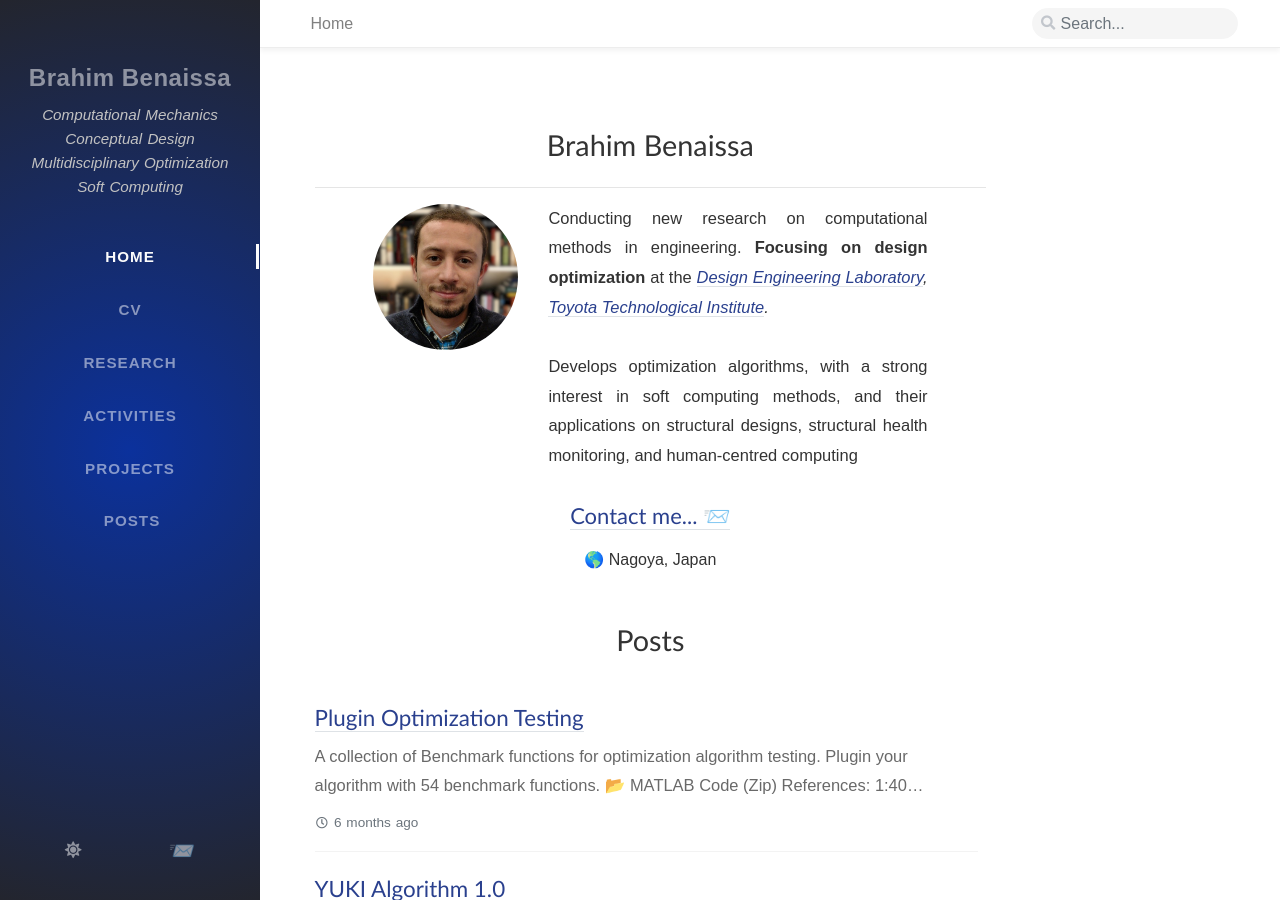
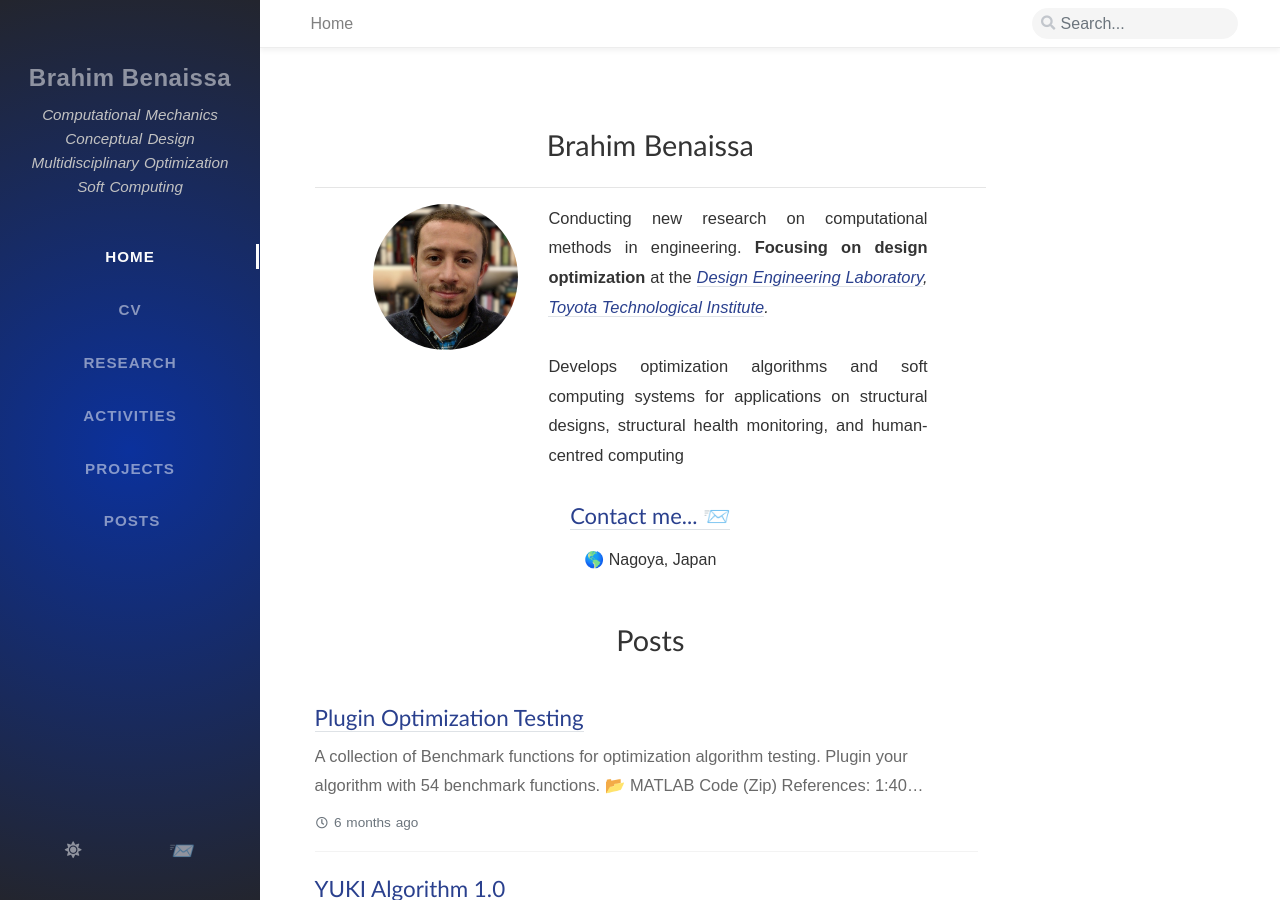
Before and after one commit to Brahim-Benaissa/Brahim-Benaissa.github.io, a Jekyll site: the page built from index.html, in a window 1280 px wide and 900 px high. Built offline with Jekyll 4.4.1, drawn with Linux system fonts in a browser that asks for light colours; nearby versions of some CDN libraries; some web fonts are replaced; the list of posts is cut into pages by our own code; comment, search, counter and statistics services are not loaded.

Commit message:
Update home.html

```diff
--- a/_layouts/home.html
+++ b/_layouts/home.html
@@ -22,7 +22,7 @@ layout: page
       Conducting new research on computational methods in engineering. <b> Focusing on design optimization </b> at the
        <i><a target="_blank" href="https://www.toyota-ti.ac.jp/english/research/labolatories/mech/post-26.html">Design Engineering Laboratory</a>, <a target="_blank" href="https://www.toyota-ti.ac.jp/english/index.html">Toyota Technological Institute</a>.</i>
       <br><br>
-      Develops optimization algorithms, with a strong interest in soft computing methods, and their applications on structural designs, structural health monitoring, and human-centred computing<br>
+      Develops optimization algorithms and soft computing systems for applications on structural designs, structural health monitoring, and human-centred computing<br>
     </p>
   </div> <!-- #page -->
 </div><!-- .col-12 -->
```
